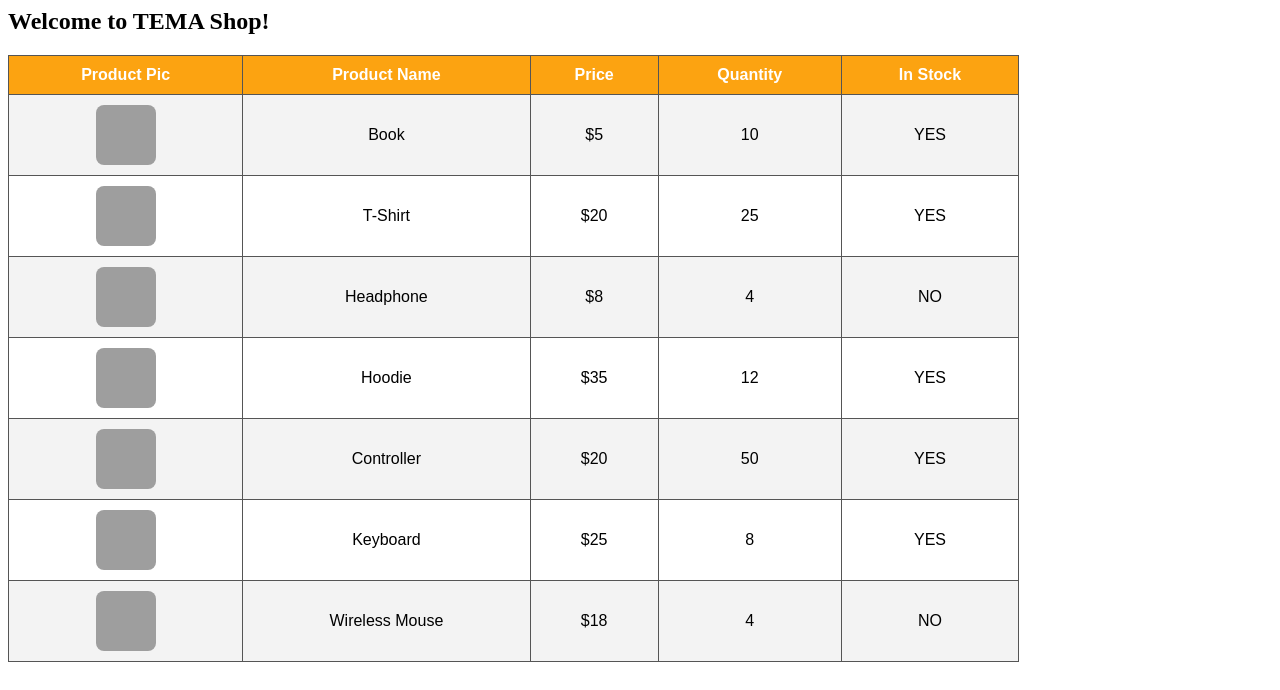
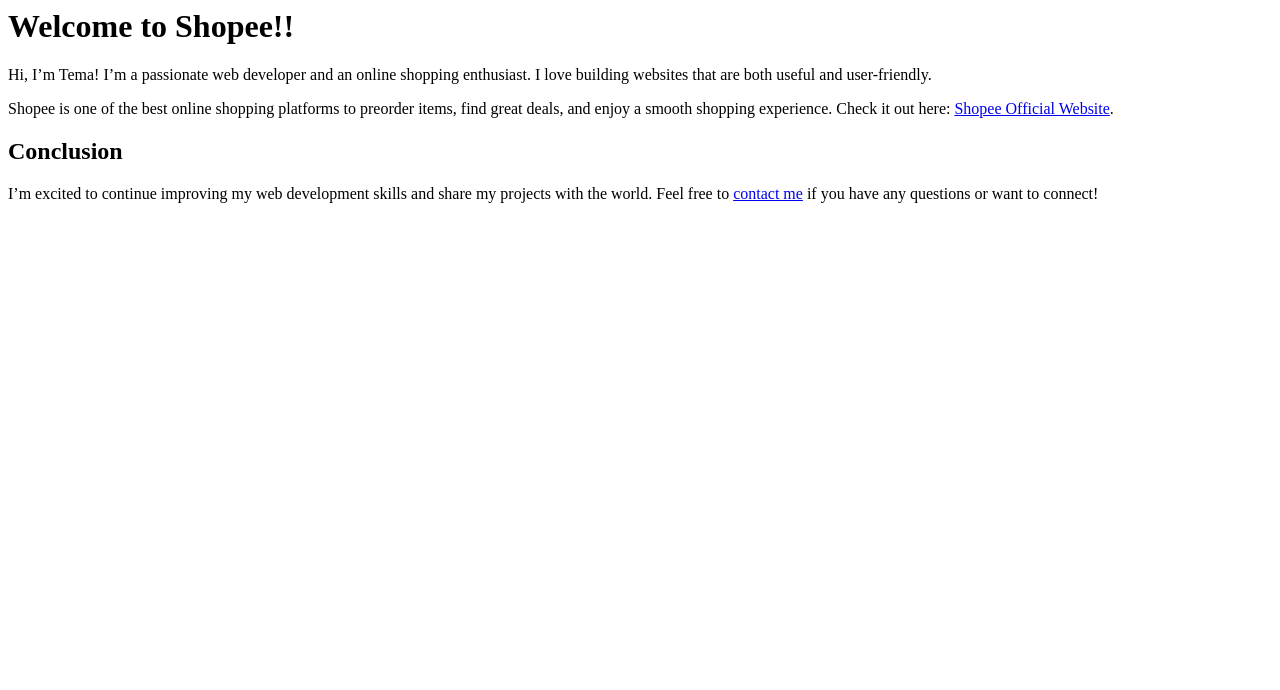
Before and after one commit to ngounkeoketema2004-blip/Website1, a plain HTML site: page index.html in a window 1280 px wide. Drawn offline with Linux system fonts and the light colour scheme; grey boxes are pictures that could not be loaded.

Commit message:
Add files via upload

```diff
--- a/index.html
+++ b/index.html
@@ -1,94 +1,20 @@
-<h2>Welcome to TEMA Shop!</h2>
+</head>
+<body>
+    <h1>Welcome to Shopee!!</h1>
 
-<style>
-  table {
-    border-collapse: collapse;
-    width: 80%;
-    margin: 20px 0;
-    font-family: Arial, sans-serif;
-    text-align: center;
-  }
+    <p>Hi, I’m Tema! I’m a passionate web developer and an online shopping enthusiast. I love building websites that are both useful and user-friendly.</p>
 
-  th, td {
-    border: 1px solid #555;
-    padding: 10px;
-  }
+    <p>
+        Shopee is one of the best online shopping platforms to preorder items, find great deals, and enjoy a smooth shopping experience.
+        Check it out here:
+        <a href="https://shopee.com/html" target="_blank">Shopee Official Website</a>.
+    </p>
 
-  th {
-    background-color: #fca311;
-    color: white;
-  }
+    <h2>Conclusion</h2>
 
-  tr:nth-child(even) {
-    background-color: #f3f3f3;
-  }
-
-  tr:hover {
-    background-color: #ffe5b4;
-  }
-
-  img {
-    width: 60px;
-    height: 60px;
-    border-radius: 8px;
-  }
-</style>
-
-<table>
-  <tr>
-    <th>Product Pic</th>
-    <th>Product Name</th>
-    <th>Price</th>
-    <th>Quantity</th>
-    <th>In Stock</th>
-  </tr>
-  <tr>
-    <td><img src="https://m.media-amazon.com/images/I/81OCo1gRjPL.jpg" alt="Book"></td>
-    <td>Book</td>
-    <td>$5</td>
-    <td>10</td>
-    <td>YES</td>
-  </tr>
-  <tr>
-    <td><img src="https://eu.sunspel.com/cdn/shop/files/mtsh0001-bkaa-1.jpg?v=1753792622&width=1150" alt="T-Shirt"></td>
-    <td>T-Shirt</td>
-    <td>$20</td>
-    <td>25</td>
-    <td>YES</td>
-  </tr>
-  <tr>
-    <td><img src="https://edifier.com.my/wp-content/uploads/2024/08/Black_01.jpg" alt="Headphone"></td>
-    <td>Headphone</td>
-    <td>$8</td>
-    <td>4</td>
-    <td>NO</td>
-  </tr>
-  <tr>
-    <td><img src="https://encrypted-tbn0.gstatic.com/images?q=tbn:ANd9GcRUFeZ2mz-fNmuNn-gCpDG3IVJ5DhDj4CitAA&s" alt="Hoodie"></td>
-    <td>Hoodie</td>
-    <td>$35</td>
-    <td>12</td>
-    <td>YES</td>
-  </tr>
-  <tr>
-    <td><img src="https://shopatsc.com/cdn/shop/products/DSEdgePrimaryImage.jpg?v=1671709133" alt="Controller"></td>
-    <td>Controller</td>
-    <td>$20</td>
-    <td>50</td>
-    <td>YES</td>
-  </tr>
-  <tr>
-    <td><img src="https://uk.hyperx.com/cdn/shop/files/hyperx_alloy_origins_60_red_us_4p5n4aa_23aba_angle_5.jpg?v=1737447042" alt="Keyboard"></td>
-    <td>Keyboard</td>
-    <td>$25</td>
-    <td>8</td>
-    <td>YES</td>
-  </tr>
-  <tr>
-    <td><img src="https://easypc.com.ph/cdn/shop/files/Keychron_M1_Wireless_Mouse_Black-a_2048x.png?v=1699320126" alt="Wireless Mouse"></td>
-    <td>Wireless Mouse</td>
-    <td>$18</td>
-    <td>4</td>
-    <td>NO</td>
-  </tr>
-</table>
+    <p>
+        I’m excited to continue improving my web development skills and share my projects with the world.
+        Feel free to <a href="My_QR.jpg">contact me</a> if you have any questions or want to connect!
+    </p>
+</body>
+</html>
```
